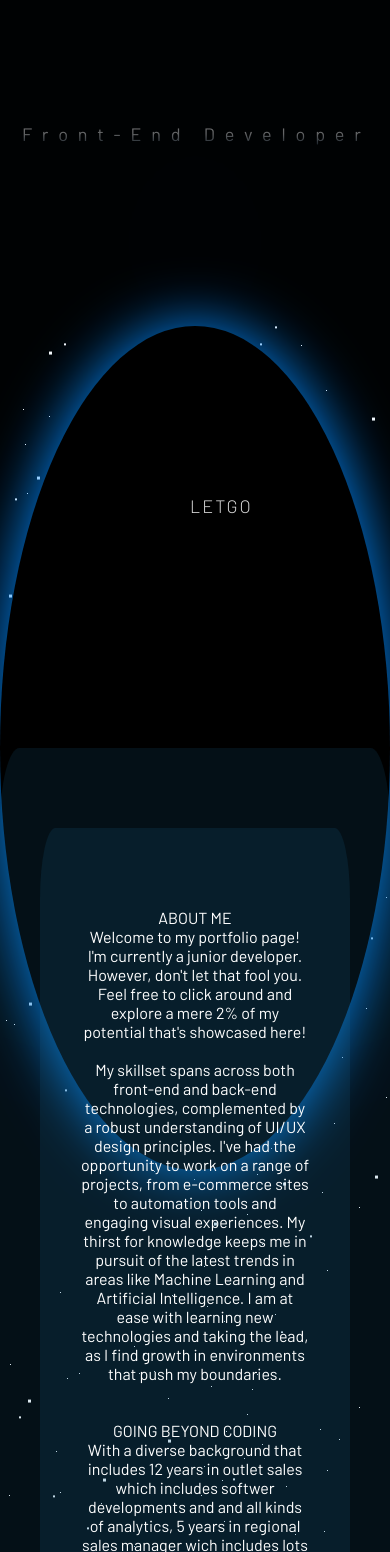
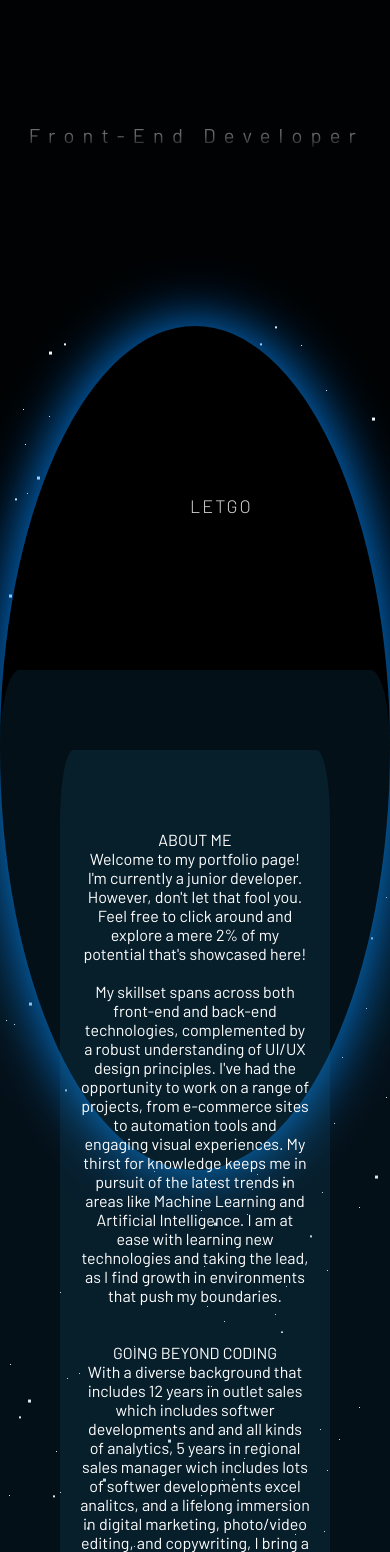
Before and after one commit to emirasceric/Portfolio2, a React (Create React App) app: page / in a window 390 px wide. Shown: the part 96-1648 px from the top of the page. Built offline with nearby package versions, Linux system fonts and the light colour scheme; a web font is replaced by a local one.

Commit message:
css edit

```diff
--- a/src/components/About.css
+++ b/src/components/About.css
@@ -1,4 +1,17 @@
 #about-section {
+  display: flex; /* Koristi Flexbox za fleksibilan raspored */
+  flex-direction: column; /* Stavke su jedna ispod druge */
+  align-items: center; /* Centriraj sadržaj horizontalno */
+  text-align: center;
+  min-height: 90vh;
+  color: white;
+
+  background-color: rgba(32, 107, 151, 0.15); /* Pozadinska boja */
+  border-radius: 5%;
+  z-index: 1;
+  margin: -5% 0 0 0;
+}
+#about-section-text {
   display: flex; /* Koristi Flexbox za fleksibilan raspored */
   flex-direction: column; /* Stavke su jedna ispod druge */
   align-items: center; /* Centriraj sadržaj horizontalno */
@@ -12,44 +25,38 @@
   margin: 0 0 0 0;
 }
 
-.text-centered-content {
- background-color: rgba(32, 107, 151, 0.15);
- border-radius: 5%;
+
+
+@media (max-width: 480px) {
+  #about-section {
+
+    font-size: 100%;
+    margin: -20% 0 0 0 ;
+  }
 
 }
-@media (min-width: 300px) {
+
+@media (max-width: 768px) {
   #about-section {
     padding: 80px 40px; /* Veći padding na širim ekranima */
     font-size: 100%;
   }
 }
 
-@media (min-width: 500px) {
-  #about-section {
-    padding: 80px 40px; /* Veći padding na širim ekranima */
-    font-size: 100%;
-  }
-}
-
-@media (min-width: 800px) {
+@media (max-width: 1023px) {
   #about-section {
     padding: 80px 60px;
   }
 }
-@media (min-width: 1200px) {
+@media (min-width: 1023px) {
   #about-section {
     padding: 80px 80px;
   }
 }
 
-  #about-section::before {
-    content: '';
-    height: 100%;
-    float: left;
-    visibility: hidden;
-  }
+
 
   .contact-link {
-    color: #fb8a8a  ;
+    color: #fd0000c7  ;
     font-weight: bold;
   }
--- a/src/components/About.js
+++ b/src/components/About.js
@@ -62,7 +62,7 @@ const About = () => {
   return (
     <section ref={aboutSection} id="about-section">
       <div>
-        <div className="text-centered-content" id="about-section">
+        <div className="text-centered-content" id="about-section-text">
           <p>
             ABOUT ME
             <br />
--- a/src/components/Home.css
+++ b/src/components/Home.css
@@ -15,6 +15,8 @@ body::-webkit-scrollbar {
   position: absolute;
   width: 100%;
   height: 100%;
+
+  max-height: 100%;
   border-radius: 100%/100%;
   background: #038bff;
   -webkit-filter: blur(30px);
@@ -40,7 +42,8 @@ body::-webkit-scrollbar {
 
 #earth {
   position: absolute;
-
+  max-width: 100%; /* Slika neće biti šira od svog kontejnera */
+  height: auto; /* Visina se automatski prilagođava za očuvanje proporcija */
   width: 100%;
   height: 100%;
   background: black;
@@ -128,27 +131,47 @@ span {
     letter-spacing: 2px; /* Manji razmak između slova */
   }}
 
+  #earth #horizon{
+    width: 80%;
+    height: 80%;
+
+  }
+
   @media (max-width: 768px) {
     #title {
-      font-size: 30px; /* Još manja veličina fonta za naslov na vrlo malim zaslonima */
-      letter-spacing: 10px; /* Još manji razmak između slova */
+      font-size: 28px; /* Još manja veličina fonta za naslov na vrlo malim zaslonima */
+      letter-spacing: 8px; /* Još manji razmak između slova */
     }
 
     #subtitle {
       font-size: 16px; /* Još manja veličina fonta za podnaslov */
       letter-spacing: 2px; /* Manji razmak između slova */
     }}
+
+    #earth #horizon{
+      width: 40%;
+      height: 60%;
+
+    }
     @media (max-width: 480px) {
       #title {
-        font-size: 18px; /* Još manja veličina fonta za naslov na vrlo malim zaslonima */
-        letter-spacing: 13px; /* Još manji razmak između slova */
+        font-size: 20px; /* Još manja veličina fonta za naslov na vrlo malim zaslonima */
+        letter-spacing: 10px; /* Još manji razmak između slova */
 
       }
 
       #subtitle {
         font-size: 18px; /* Još manja veličina fonta za podnaslov */
         letter-spacing: 2px; /* Manji razmak između slova */
-      }}
+      }
+    #earth #horizon {
+
+      height: 5%;
+      width: 100%;
+    }
+
+    }
+
 
 
 
--- a/src/components/NavBar.css
+++ b/src/components/NavBar.css
@@ -130,6 +130,10 @@ a:hover::before {
   top: -5px;
 }
 
+.menu_links.active {
+  display: block;
+}
+
 /* Responsive stilovi */
 @media only screen and (max-width: 768px) {
   nav {
--- a/src/components/NavBar.js
+++ b/src/components/NavBar.js
@@ -1,11 +1,17 @@
 import React, { useState, useEffect } from "react";
 import './NavBar.css';
 
+
 const Navbar = () => {
   const [isHome, setIsHome] = useState(true);
+  const [isMenuOpen, setIsMenuOpen] = useState(false);
 
   const checkIfHome = () => {
     setIsHome(window.pageYOffset === 0);
+
+  };
+   const toggleMenu = () => {
+      setIsMenuOpen(!isMenuOpen);
     };
 
   useEffect(() => {
@@ -31,6 +37,8 @@ const Navbar = () => {
       if (hideTimeout) clearTimeout(hideTimeout);
       nav.classList.remove("hidden");
     });
+
+
 
     nav.addEventListener("mouseout", hideNav);
 
@@ -122,8 +130,8 @@ const Navbar = () => {
       <p className="website_name" onClick={scrollToTop}>
         <span className="emir">EMIR</span>
         <span className="asceric">AŠĆERIĆ</span>
-        </p>{" "}
-        <div className="menu_links">
+      </p>
+      <div className={`menu_links ${isMenuOpen ? "active" : ""}`}>
         <a
           href="#about"
           className="link"
@@ -154,8 +162,6 @@ const Navbar = () => {
         >
           tech
         </a>
-
-
         <a
           href="#contacts"
           className="link"
@@ -167,8 +173,8 @@ const Navbar = () => {
           contacts
         </a>
       </div>
-        <div className="menu_icon">
-          <span className="icon"></span>
+      <div className="menu_icon" onClick={toggleMenu}>
+        <span className="navicon"></span>
       </div>
     </div>
   </nav>
```
Lines whose indentation alone changed are shown as unchanged.
